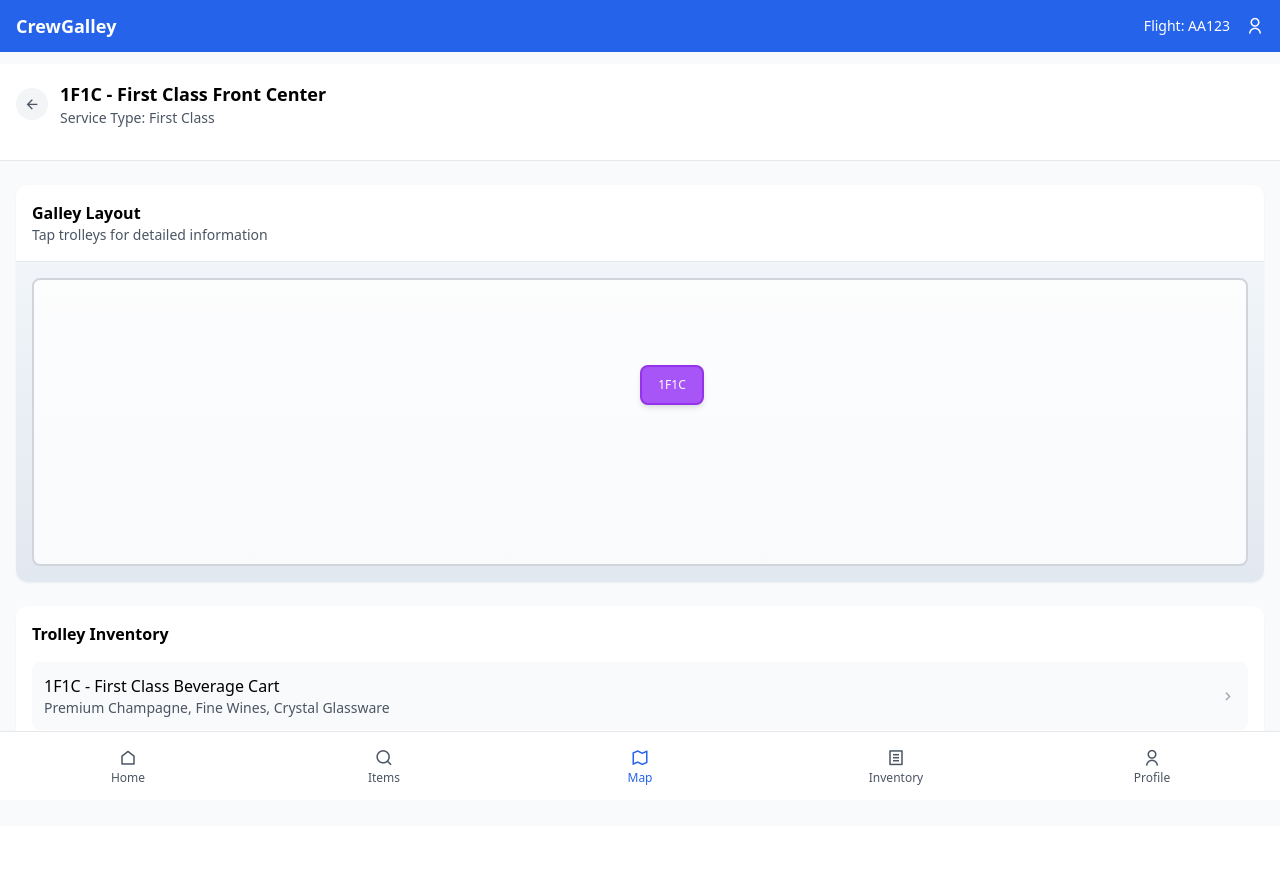
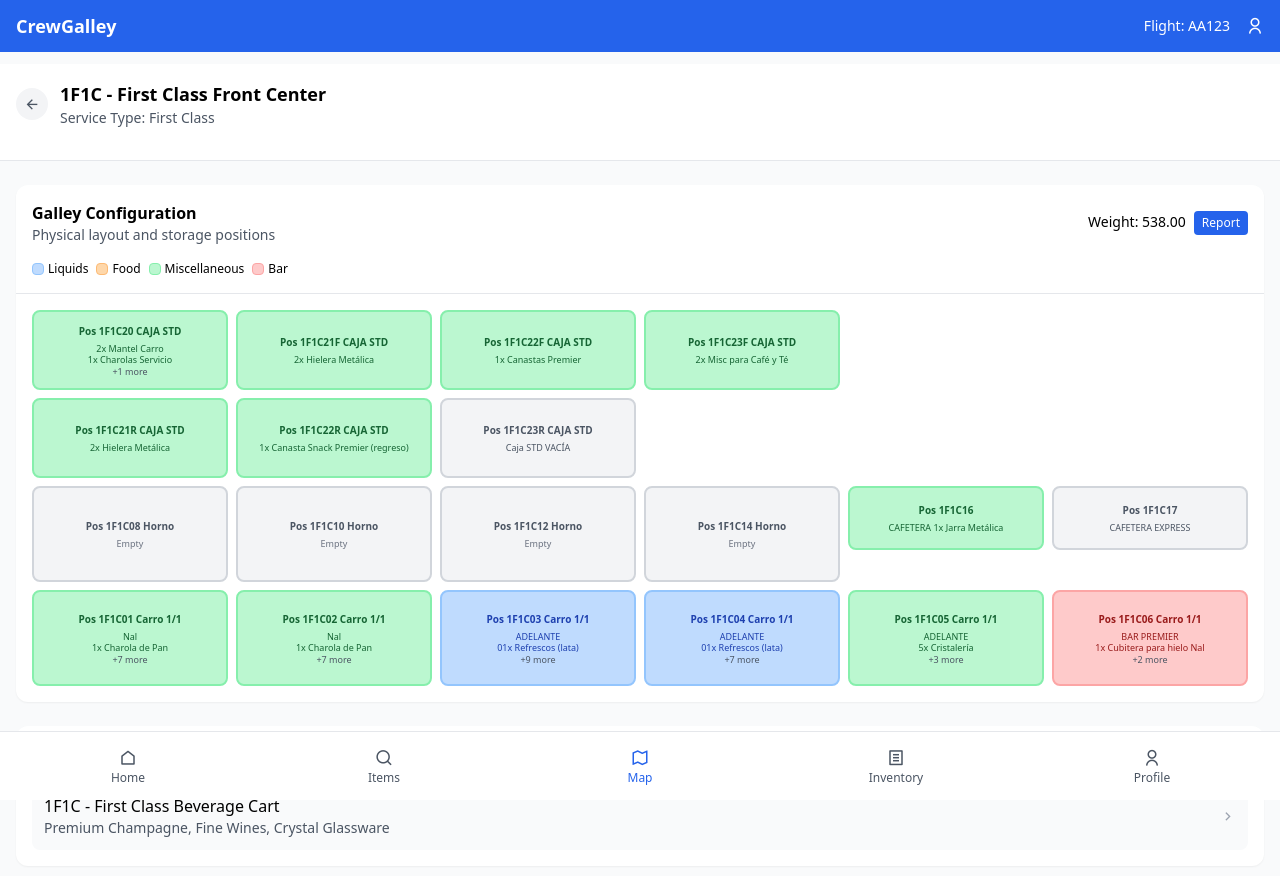
Before and after one commit to dieggoooo/project-1-V2, a Next.js app: page /galley in a window 1280 px wide. Both pictures are taken after a click on the button "1F1C". Shown: the top 876 px of the page. Before the commit the page ends 826 px from the top, so only its background shows below. Built offline with nearby package versions, Linux system fonts and the light colour scheme.

Commit message:
galley config.

```diff
--- a/app/galley/page.tsx
+++ b/app/galley/page.tsx
@@ -20,6 +20,65 @@ function GalleyMapContent() {
       name: '1F1C - First Class Front Center',
       position: { top: '8%', left: '50%', transform: 'translateX(-50%)' },
       type: 'First Class',
+      configuration: {
+        // Grid layout based on the image - 4 columns, multiple rows
+        positions: [
+          // Top row - Standard boxes (CAJA STD)
+          { id: '1F1C20', code: 'Pos 1F1C20 CAJA STD', type: 'standard', category: 'miscellaneous', size: 'medium',
+            contents: ['2x Mantel Carro', '1x Charolas Servicio', '1x Sobrecargos'], row: 0, col: 0 },
+          { id: '1F1C21F', code: 'Pos 1F1C21F CAJA STD', type: 'standard', category: 'miscellaneous', size: 'medium',
+            contents: ['2x Hielera Metálica'], row: 0, col: 1 },
+          { id: '1F1C22F', code: 'Pos 1F1C22F CAJA STD', type: 'standard', category: 'miscellaneous', size: 'medium',
+            contents: ['1x Canastas Premier'], row: 0, col: 2 },
+          { id: '1F1C23F', code: 'Pos 1F1C23F CAJA STD', type: 'standard', category: 'miscellaneous', size: 'medium',
+            contents: ['2x Misc para Café y Té'], row: 0, col: 3 },
+
+          // Second row - Standard boxes (CAJA STD)
+          { id: '1F1C21R', code: 'Pos 1F1C21R CAJA STD', type: 'standard', category: 'miscellaneous', size: 'medium',
+            contents: ['2x Hielera Metálica'], row: 1, col: 1 },
+          { id: '1F1C22R', code: 'Pos 1F1C22R CAJA STD', type: 'standard', category: 'miscellaneous', size: 'medium',
+            contents: ['1x Canasta Snack Premier (regreso)'], row: 1, col: 2 },
+          { id: '1F1C23R', code: 'Pos 1F1C23R CAJA STD', type: 'standard', category: 'empty', size: 'medium',
+            contents: ['Caja STD VACÍA'], row: 1, col: 3 },
+
+          // Third row - Ovens (Horno)
+          { id: '1F1C08', code: 'Pos 1F1C08 Horno', type: 'oven', category: 'empty', size: 'large',
+            contents: [], row: 2, col: 0 },
+          { id: '1F1C10', code: 'Pos 1F1C10 Horno', type: 'oven', category: 'empty', size: 'large',
+            contents: [], row: 2, col: 1 },
+          { id: '1F1C12', code: 'Pos 1F1C12 Horno', type: 'oven', category: 'empty', size: 'large',
+            contents: [], row: 2, col: 2 },
+          { id: '1F1C14', code: 'Pos 1F1C14 Horno', type: 'oven', category: 'empty', size: 'large',
+            contents: [], row: 2, col: 3 },
+          { id: '1F1C16', code: 'Pos 1F1C16', type: 'coffee', category: 'miscellaneous', size: 'small',
+            contents: ['CAFETERA 1x Jarra Metálica'], row: 2, col: 4 },
+          { id: '1F1C17', code: 'Pos 1F1C17', type: 'coffee', category: 'empty', size: 'small',
+            contents: ['CAFETERA EXPRESS'], row: 2, col: 5 },
+
+          // Bottom row - Carts (Carro 1/1)
+          { id: '1F1C01', code: 'Pos 1F1C01 Carro 1/1', type: 'cart', category: 'miscellaneous', size: 'large',
+            contents: ['Nal', '1x Charola de Pan', '1x Kit de platos', '1x Canasta Snack Premier (ida)',
+                      'si aplica) 1x Charola de Pan', 'si aplica PD) 1x Kit de platos', '1x Canasta Snack Premier (regreso)',
+                      '2x Canasta Snack Premier Inter', '1x Canasta Snack Premier (ida)'], row: 3, col: 0 },
+          { id: '1F1C02', code: 'Pos 1F1C02 Carro 1/1', type: 'cart', category: 'miscellaneous', size: 'large',
+            contents: ['Nal', '1x Charola de Pan', '1x Kit de platos', '1x Canasta Snack Premier (ida)',
+                      'si aplica) 1x Charola de Pan', 'si aplica PD) 1x Kit de platos', '1x Canasta Snack Premier (regreso)',
+                      '2x Canasta Snack Premier Inter', '1x Canasta Snack Premier (ida)'], row: 3, col: 1 },
+          { id: '1F1C03', code: 'Pos 1F1C03 Carro 1/1', type: 'cart', category: 'liquids', size: 'large',
+            contents: ['ADELANTE', '01x Refrescos (lata)', '01x Jugos CJ', '01x Leche Light 1 LT', 'CJ',
+                      'Aplica de acuerdo a QTY en Matriz', '01x Kit Agua 1.5L en Gaveta de Plástico',
+                      '01x Cerveza Fría Premier ATRÁS', '01x Refrescos (lata)', '03x Kit Agua 1.5L en Gaveta de Plástico', '01x Hielo'], row: 3, col: 2 },
+          { id: '1F1C04', code: 'Pos 1F1C04 Carro 1/1', type: 'cart', category: 'liquids', size: 'large',
+            contents: ['ADELANTE', '01x Refrescos (lata)', '01x Jugos CJ', '01x Kit Agua 1.5L en Gaveta de Plástico',
+                      '01x Cerveza Fría Premier ATRÁS', '01x Refrescos (lata)', '03x Kit Agua 1.5L en Gaveta de Plástico',
+                      'en Gaveta de Plástico', '01x Hielo'], row: 3, col: 3 },
+          { id: '1F1C05', code: 'Pos 1F1C05 Carro 1/1', type: 'cart', category: 'miscellaneous', size: 'large',
+            contents: ['ADELANTE', '5x Cristalería', '2x Tazas para café ATRÁS', '5x Cristalería', '2x Tazas para café'], row: 3, col: 4 },
+          { id: '1F1C06', code: 'Pos 1F1C06 Carro 1/1', type: 'cart', category: 'bar', size: 'large',
+            contents: ['BAR PREMIER', '1x Cubitera para hielo Nal', '2x Pinzas para Servicio Inter',
+                      'Formas Migratorias'], row: 3, col: 5 }
+        ]
+      },
       trolleys: [
         {
           id: '1F1C',
@@ -209,12 +268,32 @@ function GalleyMapContent() {
     }
   };
 
+  const getCategoryColor = (category: string) => {
+    switch (category) {
+      case 'liquids': return 'bg-blue-200 border-blue-300 text-blue-800';
+      case 'food': return 'bg-orange-200 border-orange-300 text-orange-800';
+      case 'miscellaneous': return 'bg-green-200 border-green-300 text-green-800';
+      case 'bar': return 'bg-red-200 border-red-300 text-red-800';
+      case 'empty': return 'bg-gray-100 border-gray-300 text-gray-600';
+      default: return 'bg-gray-100 border-gray-300 text-gray-600';
+    }
+  };
+
   const getCartTypeColor = (cartType: string) => {
     if (cartType.includes('First Class')) return 'bg-purple-500 border-purple-600';
     if (cartType.includes('Business Class')) return 'bg-blue-500 border-blue-600';
     if (cartType.includes('Economy')) return 'bg-green-500 border-green-600';
     if (cartType.includes('Utility')) return 'bg-gray-500 border-gray-600';
     return 'bg-gray-500 border-gray-600';
+  };
+
+  const getPositionSize = (size: string) => {
+    switch (size) {
+      case 'small': return 'h-16';
+      case 'medium': return 'h-20';
+      case 'large': return 'h-24';
+      default: return 'h-20';
+    }
   };
 
   if (selectedGalley) {
@@ -238,29 +317,92 @@ function GalleyMapContent() {
             </div>
           </div>
 
-          {/* Individual Galley Detail View */}
+          {/* Galley Configuration Grid */}
           <div className="px-4 py-6">
             <div className="bg-white rounded-xl shadow-sm overflow-hidden">
               <div className="p-4 border-b">
-                <h3 className="font-semibold">Galley Layout</h3>
-                <p className="text-sm text-gray-600">Tap trolleys for detailed information</p>
+                <div className="flex items-center justify-between mb-4">
+                  <div>
+                    <h3 className="font-semibold">Galley Configuration</h3>
+                    <p className="text-sm text-gray-600">Physical layout and storage positions</p>
+                  </div>
+                  <div className="text-sm">
+                    <span className="font-medium">Weight: 538.00</span>
+                    <button className="ml-2 px-2 py-1 bg-blue-600 text-white text-xs rounded">Report</button>
+                  </div>
+                </div>
+
+                {/* Legend */}
+                <div className="flex flex-wrap gap-2 text-xs">
+                  <div className="flex items-center space-x-1">
+                    <div className="w-3 h-3 bg-blue-200 border border-blue-300 rounded"></div>
+                    <span>Liquids</span>
+                  </div>
+                  <div className="flex items-center space-x-1">
+                    <div className="w-3 h-3 bg-orange-200 border border-orange-300 rounded"></div>
+                    <span>Food</span>
+                  </div>
+                  <div className="flex items-center space-x-1">
+                    <div className="w-3 h-3 bg-green-200 border border-green-300 rounded"></div>
+                    <span>Miscellaneous</span>
+                  </div>
+                  <div className="flex items-center space-x-1">
+                    <div className="w-3 h-3 bg-red-200 border border-red-300 rounded"></div>
+                    <span>Bar</span>
+                  </div>
+                </div>
               </div>
 
-              <div className="relative bg-gradient-to-b from-slate-100 to-slate-200 h-80">
-                <div className="absolute inset-4 border-2 border-gray-300 rounded-lg bg-white/80">
-                  {galley.trolleys.map((trolley: any) => (
-                    <button
-                      key={trolley.id}
-                      onClick={() => setSelectedTrolley(trolley)}
-                      className={`absolute w-16 h-10 rounded-lg border-2 flex items-center justify-center font-medium text-xs transition-all hover:scale-110 shadow-md ${
-                        getCartTypeColor(trolley.cartType) + ' text-white'
-                      }`}
-                      style={trolley.position}
-                    >
-                      {trolley.id}
-                    </button>
-                  ))}
-                </div>
+              {/* Configuration Grid */}
+              <div className="p-4">
+                {galley.configuration && (
+                  <div className="space-y-2">
+                    {/* Group positions by row */}
+                    {[0, 1, 2, 3].map(rowIndex => {
+                      const rowPositions = galley.configuration.positions
+                        .filter((pos: any) => pos.row === rowIndex)
+                        .sort((a: any, b: any) => a.col - b.col);
+
+                      return (
+                        <div key={rowIndex} className="grid grid-cols-6 gap-2">
+                          {rowPositions.map((position: any) => (
+                            <button
+                              key={position.id}
+                              onClick={() => setSelectedTrolley({
+                                id: position.id,
+                                code: position.code,
+                                cartType: position.type,
+                                contents: position.contents || [],
+                                items: (position.contents || []).map((content: string, index: number) => ({
+                                  name: content,
+                                  position: `Position ${index + 1}`,
+                                  quantity: 1
+                                }))
+                              })}
+                              className={`p-2 border-2 rounded-lg text-xs font-medium transition-all hover:scale-105 ${
+                                getCategoryColor(position.category)
+                              } ${getPositionSize(position.size)}`}
+                            >
+                              <div className="text-[10px] font-bold mb-1">{position.code}</div>
+                              <div className="text-[9px] leading-tight">
+                                {position.contents && position.contents.length > 0 ? (
+                                  position.contents.slice(0, 2).map((item: string, index: number) => (
+                                    <div key={index} className="truncate">{item}</div>
+                                  ))
+                                ) : (
+                                  <div className="text-gray-500">Empty</div>
+                                )}
+                                {position.contents && position.contents.length > 2 && (
+                                  <div className="text-gray-600">+{position.contents.length - 2} more</div>
+                                )}
+                              </div>
+                            </button>
+                          ))}
+                        </div>
+                      );
+                    })}
+                  </div>
+                )}
               </div>
             </div>
           </div>
```
Also changed, not shown: components/BottomNav.tsx (line endings or trailing spaces).
